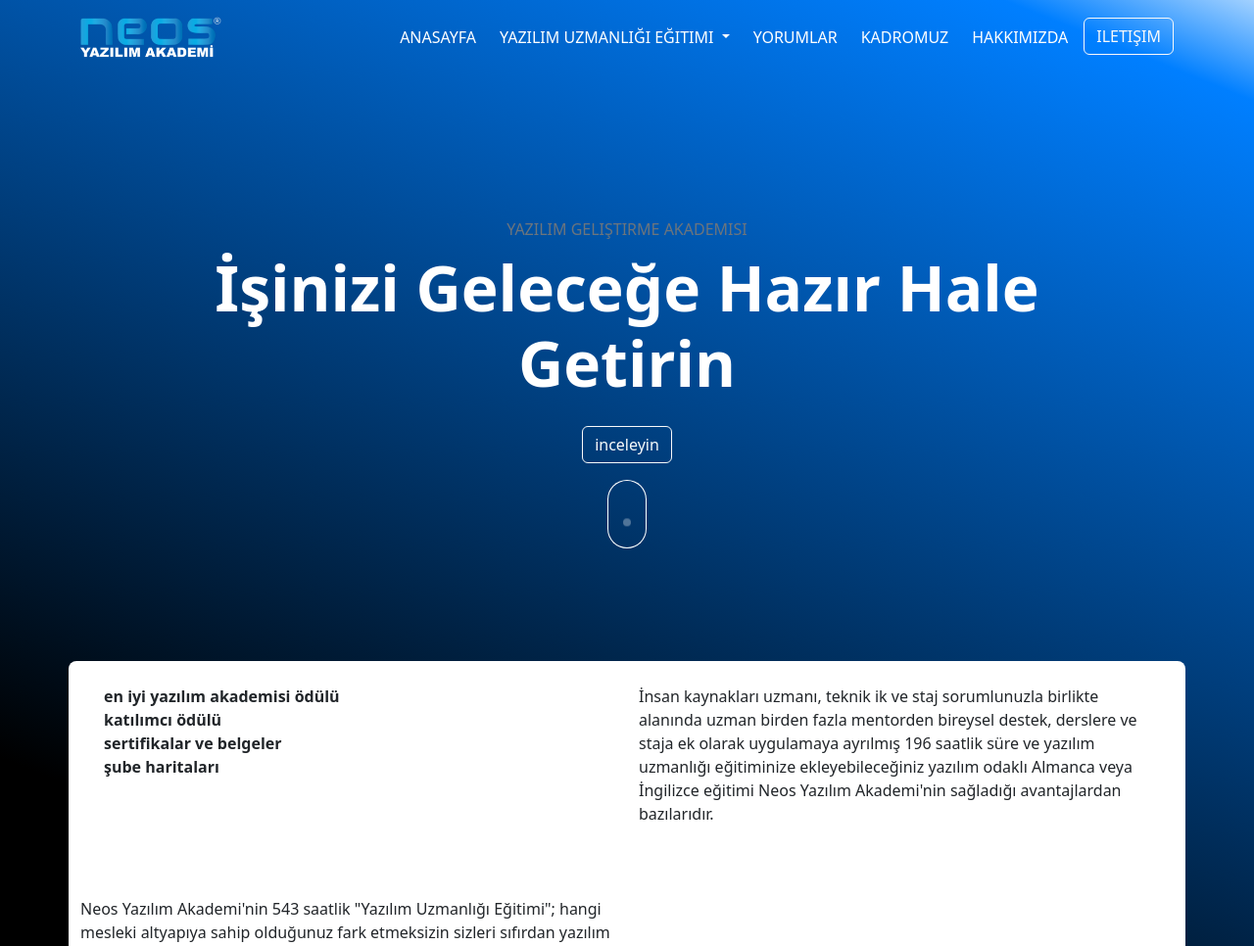
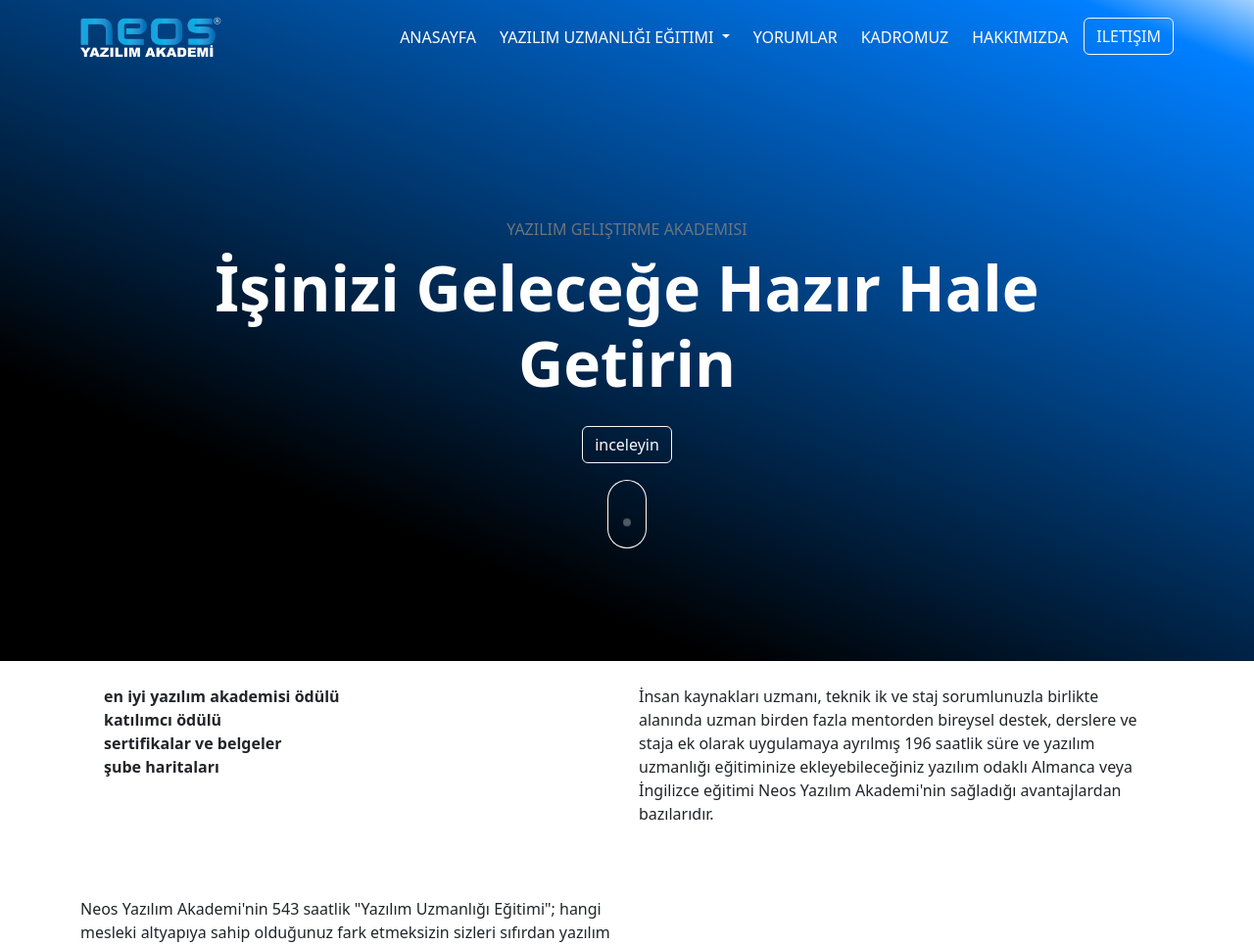
Before and after one commit to ardasalvarlilar/softwareAcademy, a Django app: page / in a window 1280 px wide. Shown: the top 966 px of the page at 98% size. Run offline with Django 4.2, Linux system fonts and the light colour scheme; grey boxes are pictures that could not be loaded.

Commit message:
en son ne yaptıysak

```diff
--- a/pages/templates/index.html
+++ b/pages/templates/index.html
@@ -7,7 +7,7 @@
 {% endblock title %}
 
 {% block content %}
-<section class="bg-white container rounded-3">
+<section class="container rounded-3">
 
   <div class="row p-4 rounded-4">
     <div class="col-md-6 d-flex flex-column">
--- a/static/style/styles.css
+++ b/static/style/styles.css
@@ -1,11 +1,11 @@
 body {
   min-height: 100vh;
-  background: rgb(0, 0, 0);
-  background: linear-gradient(22deg, rgb(0, 0, 0) 0%, rgb(0, 0, 0) 25%, rgb(0, 127, 255) 94%, rgb(162, 209, 255) 100%);
   background-repeat: no-repeat;
 }
 body #header {
   background: transparent;
+  background: rgb(0, 0, 0);
+  background: linear-gradient(22deg, rgb(0, 0, 0) 0%, rgb(0, 0, 0) 25%, rgb(0, 127, 255) 94%, rgb(162, 209, 255) 100%);
 }
 body #header nav .container-fluid .offcanvas-body ul.navbar-nav li.nav-item a.nav-link {
   color: white !important;
@@ -96,6 +96,10 @@ body #header div.container .icon-scroll:before {
     transform: translateY(46px);
   }
 }
+body #header section.container {
+  background: rgb(0, 0, 0);
+  background: linear-gradient(22deg, rgb(0, 0, 0) 0%, rgb(0, 0, 0) 25%, rgb(0, 127, 255) 94%, rgb(162, 209, 255) 100%);
+}
 body #header section.container .col-md-6 div.padding-sag {
   padding-right: 50px;
 }
--- a/static/style/styles.scss
+++ b/static/style/styles.scss
@@ -1,12 +1,12 @@
 
 body{
   min-height: 100vh;
-  background: rgb(0,0,0);
-  background: linear-gradient(22deg, rgba(0,0,0,1) 0%, rgba(0,0,0,1) 25%, rgba(0,127,255,1) 94%, rgba(162,209,255,1) 100%);
   background-repeat: no-repeat;
 
   #header{
     background: transparent;
+    background: rgb(0,0,0);
+    background: linear-gradient(22deg, rgba(0,0,0,1) 0%, rgba(0,0,0,1) 25%, rgba(0,127,255,1) 94%, rgba(162,209,255,1) 100%);
 
     nav{
 
@@ -126,9 +126,12 @@ body{
   }
 }
 
-    }
+  }
 
     section.container{
+      background: rgb(0,0,0);
+      background: linear-gradient(22deg, rgba(0,0,0,1) 0%, rgba(0,0,0,1) 25%, rgba(0,127,255,1) 94%, rgba(162,209,255,1) 100%);
+
 
       .col-md-6{
         div.padding-sag{
```
Also changed, not shown: 1 other file.
